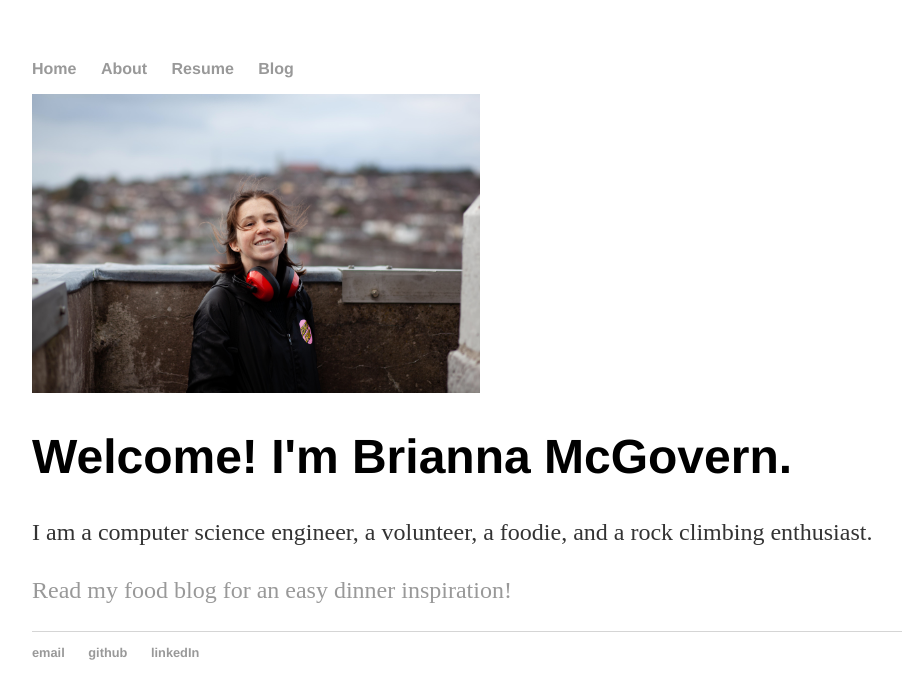
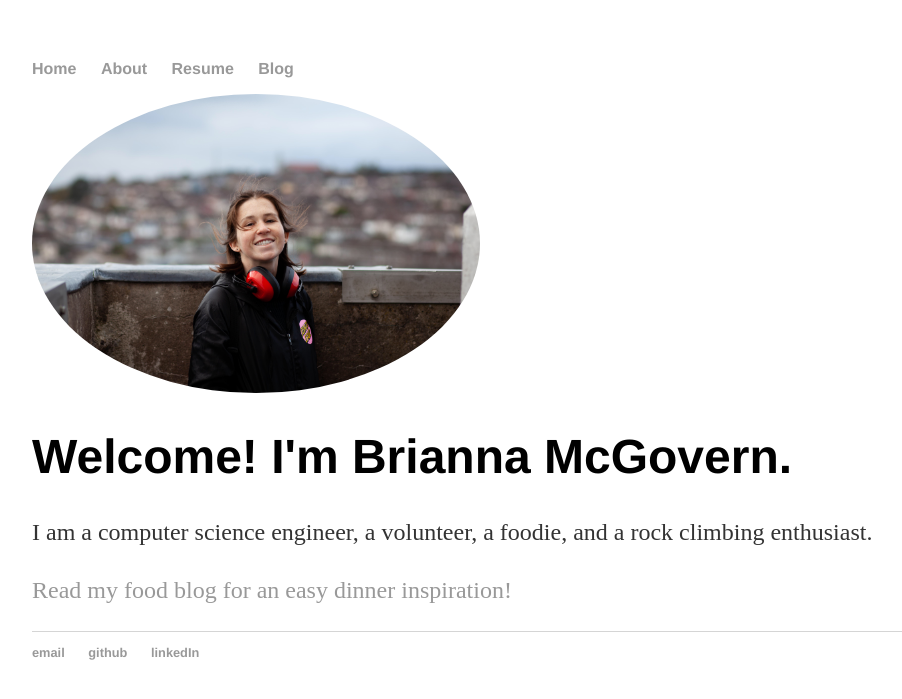
Before and after one commit to bmcgovern007/bmcgovern007.github.io, a Jekyll site: the page built from index.html, in a window 1280 px wide. Shown: the top 699 px of the page, without its empty margins (160-1062 px from the left). Built offline with Jekyll 4.4.1, drawn with Linux system fonts in a browser that asks for light colours.

Commit message:
Update main.css

```diff
--- a/css/main.css
+++ b/css/main.css
@@ -2,6 +2,11 @@ body {
     margin: 60px auto;
     width: 70%;
 }
+
+img.profile {
+  border-radius: 50%;
+}
+
 nav ul, footer ul {
     font-family:'Helvetica', 'Arial', 'Sans-Serif';
     padding: 0px;
```
